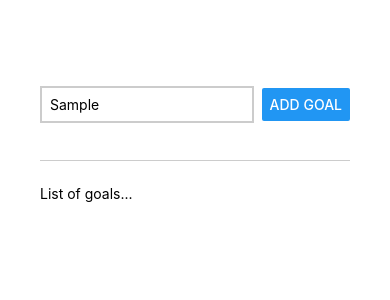
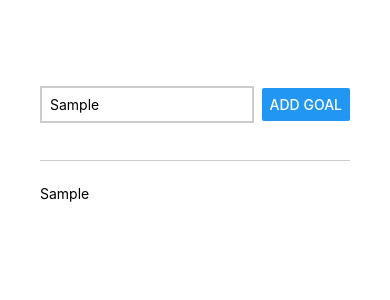
Before and after one commit to Mac1618/React-Native---The-Practical-Guide, a React Native app: screen / in a window 390 px wide. Both pictures are taken after typing "Sample" into the empty fields and a click on the button "ADD GOAL". Shown: the top 300 px of the page. Built offline with nearby package versions, Linux system fonts and the light colour scheme.

Commit message:
section 2: React useState to add goals

```diff
--- a/App.js
+++ b/App.js
@@ -1,14 +1,32 @@
+import { useState } from 'react';
 import { Alert, Button, StyleSheet, Text, TextInput, View } from 'react-native';
 
 export default function App() {
+	const [goalText, setGoalText] = useState('');
+	const [courseGoals, setCourseGoals] = useState([]);
+
+	const goalInputHandler = (goal) => {
+		setGoalText(goal);
+	};
+
+	const addGoalHandler = () => {
+		setCourseGoals((prevGoals) => [...prevGoals, goalText]);
+	};
+
 	return (
 		<View style={styles.appContainer}>
 			<View style={styles.inputContainer}>
-				<TextInput style={styles.textContainer} placeholder="Your course goal" />
-				<Button title="Add Goal" />
+				<TextInput
+					style={styles.textContainer}
+					onChangeText={goalInputHandler}
+					placeholder="Your course goal"
+				/>
+				<Button onPress={addGoalHandler} title="Add Goal" />
 			</View>
 			<View style={styles.goalsContainer}>
-				<Text>List of goals...</Text>
+				{courseGoals.length === 0 ? <Text>Goals are empty...</Text> : courseGoals.map((goal, index) => (
+					<Text key={index}>{goal}</Text>
+				))}
 			</View>
 		</View>
 	);
```
